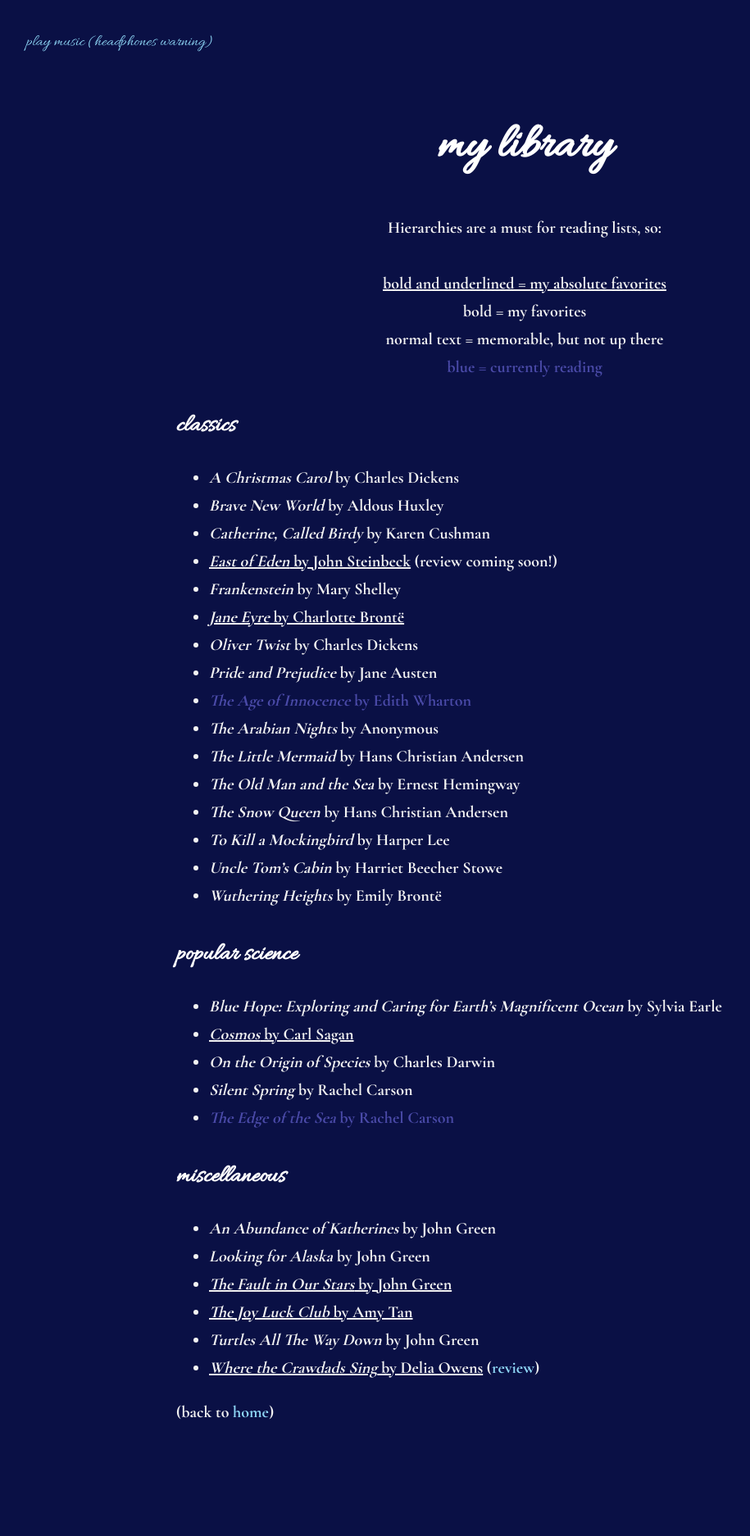
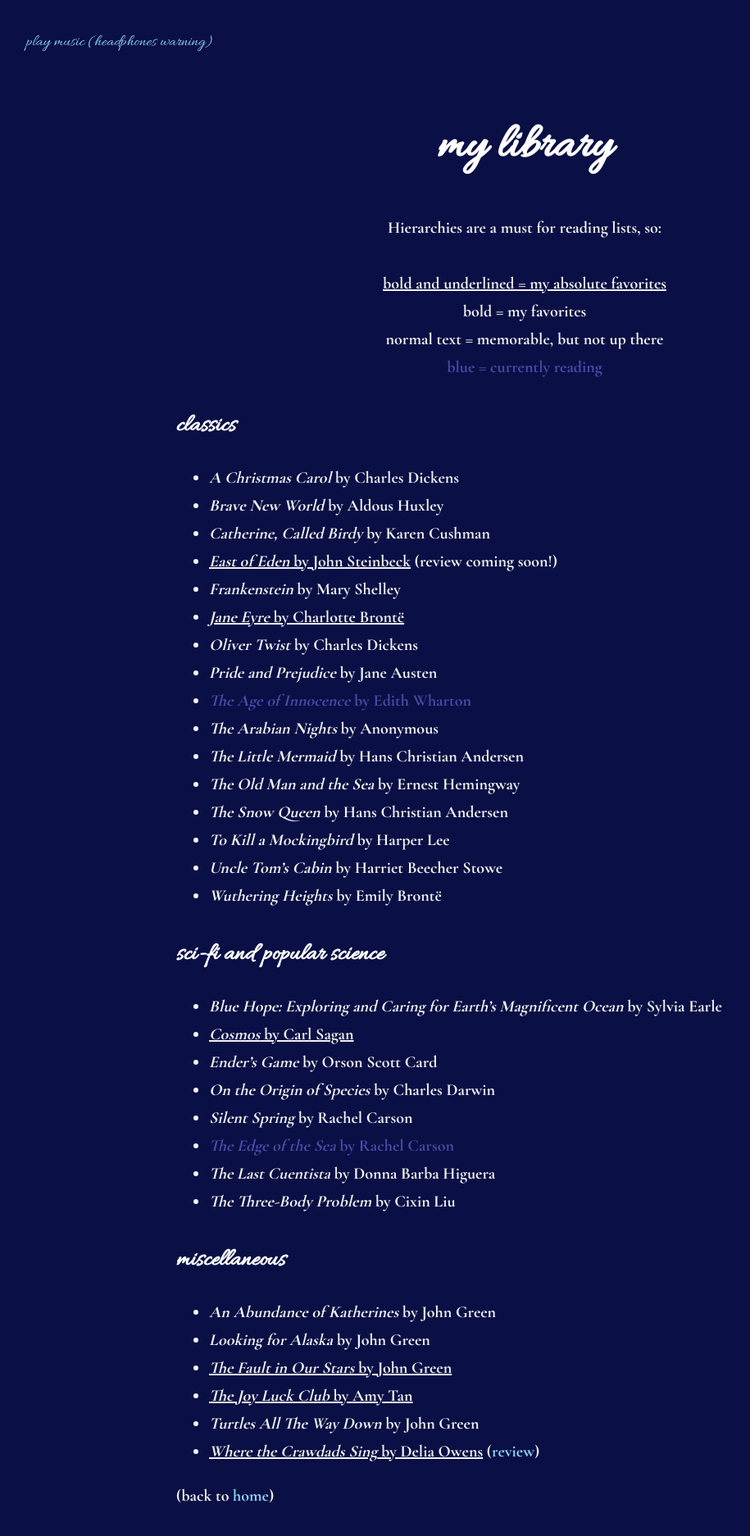
Before and after one commit to leucinemymind/leucinemymind.github.io, a Jekyll site: the page built from books.md, in a window 1280 px wide. Shown: the whole page at 82% size, without its empty margins (0-915 px from the left). Built offline with Jekyll 4.4.1, drawn with Linux system fonts in a browser that asks for light colours; our own code applies the rules of GitHub Pages for plain Markdown files; before the commit the page ends 1772 px from its top, so only the background shows below that.

Commit message:
yay for sci fi

```diff
--- a/books.md
+++ b/books.md
@@ -37,13 +37,16 @@ normal text = memorable, but not up there <br/>
 - *Uncle Tom's Cabin* by Harriet Beecher Stowe
 - *Wuthering Heights* by Emily Brontë
 
-### popular science
+### sci-fi and popular science
 
 - *Blue Hope: Exploring and Caring for Earth's Magnificent Ocean* by Sylvia Earle
 - <span style="font-weight: bold; text-decoration: underline">*Cosmos* by Carl Sagan</span>
+- *Ender's Game* by Orson Scott Card
 - *On the Origin of Species* by Charles Darwin
 - ***Silent Spring*** **by Rachel Carson**
 - <span style="color:#4a4aa8">*The Edge of the Sea* by Rachel Carson</span>
+- ***The Last Cuentista*** **by Donna Barba Higuera**
+- *The Three-Body Problem* by Cixin Liu
 
 ### miscellaneous
 
```
